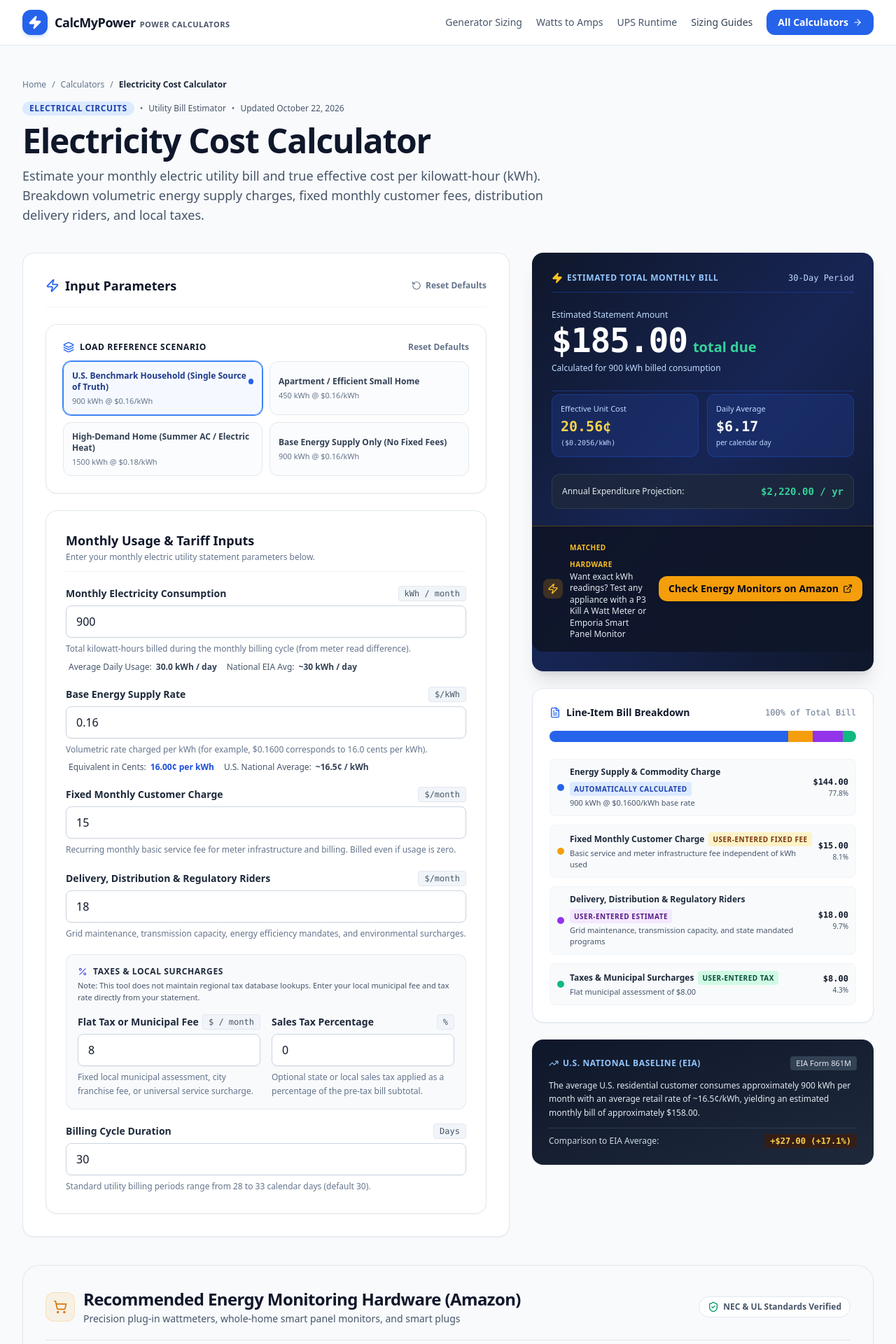
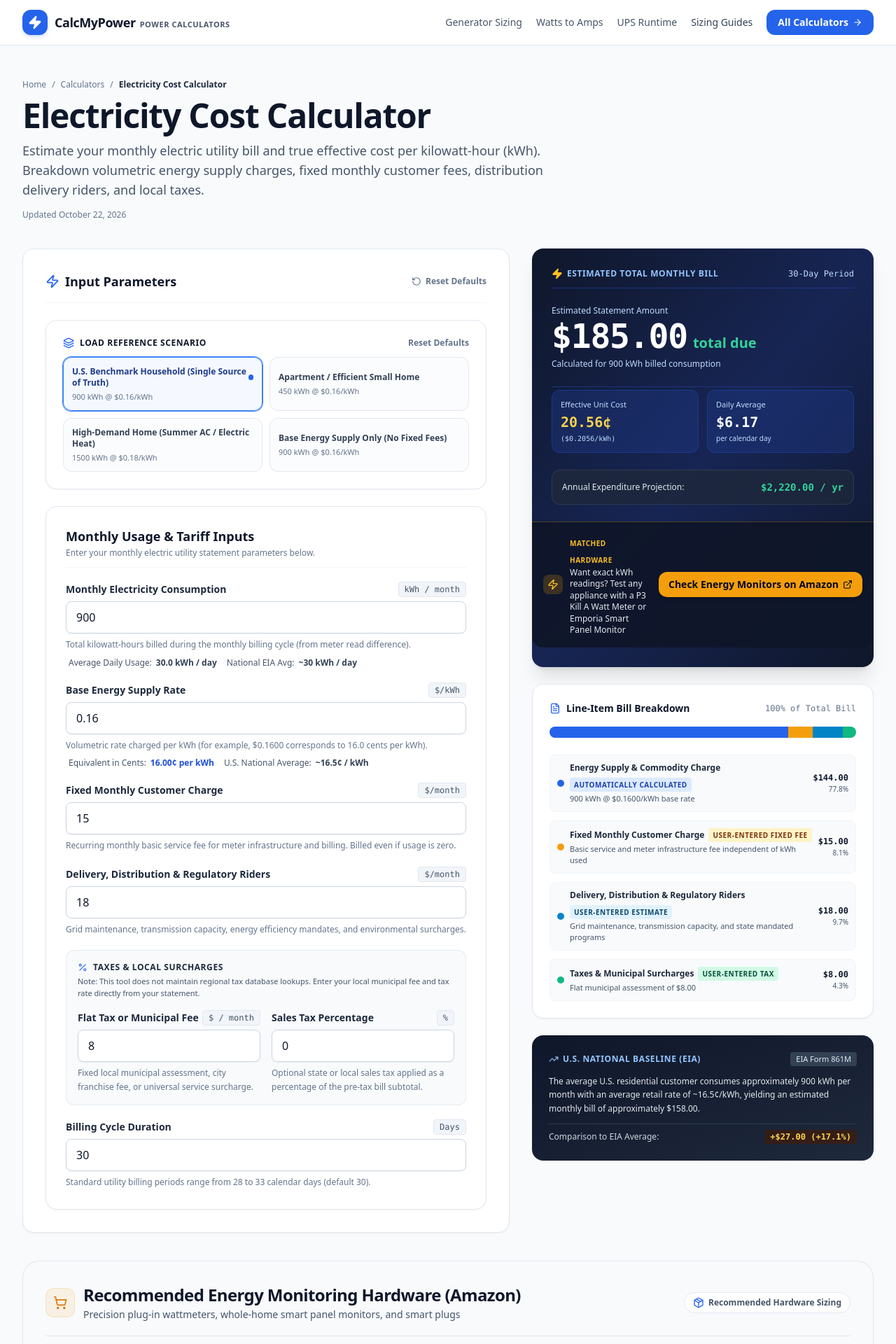
Before and after one commit to calcmypowerharis-app/kr, a Next.js app: page /electricity-cost-calculator in a window 1280 px wide. Shown: the top 1920 px of the page at 70% size. Built offline with nearby package versions, Linux system fonts and the light colour scheme.

Commit message:
fix(ui): remediate priority 1 compliance badges, fake pulses, gradients, and mobile grids

```diff
--- a/src/app/not-found.tsx
+++ b/src/app/not-found.tsx
@@ -1,7 +1,6 @@
 import type { Metadata } from "next";
 import Link from "next/link";
 import {
-  Zap,
   Plug,
   BatteryCharging,
   Cpu,
@@ -24,11 +23,6 @@ export default function NotFound() {
   return (
     <div className="max-w-4xl mx-auto px-4 sm:px-6 lg:px-8 py-16 md:py-24 space-y-10">
       <div className="bg-white rounded-2xl border border-slate-200 p-8 md:p-10 shadow-sm space-y-6">
-        <div className="inline-flex items-center gap-2 px-3 py-1 rounded-full bg-amber-50 border border-amber-200 text-amber-800 text-xs font-semibold uppercase tracking-wider">
-          <Zap className="w-3.5 h-3.5 text-amber-600" />
-          <span>404 Page Not Found</span>
-        </div>
-
         <div className="space-y-2">
           <h1 className="text-3xl sm:text-4xl font-black text-slate-900 tracking-tight">
             We couldn&apos;t find that calculator or guide.
--- a/src/components/calculators/CalculatorShell.tsx
+++ b/src/components/calculators/CalculatorShell.tsx
@@ -54,20 +54,6 @@ export const CalculatorShell: React.FC<CalculatorShellProps> = ({
           <span className="text-slate-800 font-semibold truncate">{title}</span>
         </nav>
 
-        <div className="flex flex-wrap items-center gap-2 text-xs pt-1">
-          <span className="px-2.5 py-0.5 rounded-full bg-blue-100 text-blue-800 font-semibold uppercase tracking-wider">
-            {category}
-          </span>
-          <span className="text-slate-500">•</span>
-          <span className="text-slate-600 font-medium">{badge}</span>
-          {displayDate && (
-            <>
-              <span className="text-slate-500">•</span>
-              <span className="text-slate-600">Updated {displayDate}</span>
-            </>
-          )}
-        </div>
-
         <h1 className="text-3xl md:text-4xl lg:text-5xl font-black tracking-tight text-slate-900 leading-tight">
           {title}
         </h1>
@@ -75,6 +61,10 @@ export const CalculatorShell: React.FC<CalculatorShellProps> = ({
         <p className="text-base md:text-lg text-slate-600 max-w-3xl leading-relaxed">
           {description}
         </p>
+
+        {displayDate && (
+          <p className="text-xs text-slate-500 pt-0.5">Updated {displayDate}</p>
+        )}
       </header>
 
       {/* Main Interactive Calculation Grid */}
--- a/src/components/calculators/ElectricityCostCalculator.tsx
+++ b/src/components/calculators/ElectricityCostCalculator.tsx
@@ -217,7 +217,7 @@ export const ElectricityCostCalculator: React.FC = () => {
         <div className="p-4 bg-slate-50 rounded-xl border border-slate-200/80 space-y-4">
           <div className="space-y-1">
             <div className="flex items-center gap-2 text-xs font-semibold text-slate-800 uppercase tracking-wider">
-              <Percent className="w-3.5 h-3.5 text-indigo-600" />
+              <Percent className="w-3.5 h-3.5 text-blue-600" />
               <span>Taxes &amp; Local Surcharges</span>
             </div>
             <p className="text-[11px] text-slate-600">
@@ -379,7 +379,7 @@ export const ElectricityCostCalculator: React.FC = () => {
           />
           <div
             style={{ width: `${results.lineItems[2].percentOfTotal}%` }}
-            className="bg-purple-600 h-full"
+            className="bg-sky-600 h-full"
             title={`Delivery & Riders: ${results.lineItems[2].percentOfTotal}%`}
           />
           <div
@@ -398,7 +398,7 @@ export const ElectricityCostCalculator: React.FC = () => {
                 : idx === 1
                 ? "bg-amber-500"
                 : idx === 2
-                ? "bg-purple-600"
+                ? "bg-sky-600"
                 : "bg-emerald-500";
             const badge =
               idx === 0
@@ -406,7 +406,7 @@ export const ElectricityCostCalculator: React.FC = () => {
                 : idx === 1
                 ? { label: "User-Entered Fixed Fee", bg: "bg-amber-100 text-amber-900" }
                 : idx === 2
-                ? { label: "User-Entered Estimate", bg: "bg-purple-100 text-purple-900" }
+                ? { label: "User-Entered Estimate", bg: "bg-sky-100 text-sky-900" }
                 : { label: "User-Entered Tax", bg: "bg-emerald-100 text-emerald-900" };
             return (
               <div
@@ -504,7 +504,7 @@ export const ElectricityCostCalculator: React.FC = () => {
 
       {/* Strategic Tool Handoff & Guide Banners */}
       <div className="grid grid-cols-1 md:grid-cols-2 gap-4">
-        <div className="bg-gradient-to-r from-blue-50 to-indigo-50 rounded-2xl border border-blue-200/80 p-5 md:p-6 flex flex-col justify-between space-y-4">
+        <div className="bg-gradient-to-r from-blue-50 to-slate-50 rounded-2xl border border-blue-200/80 p-5 md:p-6 flex flex-col justify-between space-y-4">
           <div className="space-y-1.5">
             <div className="inline-flex items-center gap-1.5 px-2.5 py-0.5 rounded-full bg-blue-100 text-blue-800 text-xs font-semibold">
               <Zap className="w-3.5 h-3.5" />
@@ -528,14 +528,14 @@ export const ElectricityCostCalculator: React.FC = () => {
           </div>
         </div>
 
-        <div className="bg-gradient-to-r from-slate-50 to-purple-50 rounded-2xl border border-purple-200/80 p-5 md:p-6 flex flex-col justify-between space-y-4">
+        <div className="bg-slate-50/80 rounded-2xl border border-slate-200 p-5 md:p-6 flex flex-col justify-between space-y-4">
           <div className="space-y-1.5">
-            <div className="inline-flex items-center gap-1.5 px-2.5 py-0.5 rounded-full bg-purple-100 text-purple-800 text-xs font-semibold">
+            <div className="inline-flex items-center gap-1.5 px-2.5 py-0.5 rounded-full bg-slate-200/80 text-slate-800 text-xs font-semibold">
               <FileText className="w-3.5 h-3.5" />
-              Comprehensive Sizing Guide
+              Utility Bill &amp; Tariff Guide
             </div>
             <h3 className="text-base font-bold text-slate-900">
-              How to Calculate Your Electricity Bill (Full Guide)
+              How to Calculate Your Electricity Bill
             </h3>
             <p className="text-xs text-slate-600 leading-relaxed">
               Learn how electric utilities calculate statements from meter reads, unpack supply vs delivery tariffs, and discover why your true effective $/kWh is higher than quoted rates.
@@ -544,7 +544,7 @@ export const ElectricityCostCalculator: React.FC = () => {
           <div>
             <Link
               href="/electricity-use-calculator"
-              className="inline-flex items-center gap-2 px-4 py-2.5 rounded-xl bg-purple-600 hover:bg-purple-700 text-white font-semibold text-xs shadow-sm transition"
+              className="inline-flex items-center gap-2 px-4 py-2.5 rounded-xl bg-slate-900 hover:bg-slate-800 text-white font-semibold text-xs shadow-sm transition"
             >
               <span>Calculate Appliance Usage</span>
               <ArrowRight className="w-3.5 h-3.5" />
--- a/src/components/calculators/InverterSizeCalculator.tsx
+++ b/src/components/calculators/InverterSizeCalculator.tsx
@@ -327,7 +327,7 @@ export const InverterSizeCalculator: React.FC = () => {
                   key={v}
                   type="button"
                   onClick={() => setSystemVoltage(v)}
-                  className={`py-3 px-4 rounded-xl font-bold text-sm border transition flex flex-col items-center justify-center gap-1 ${
+                  className={`py-2.5 px-2 sm:px-4 rounded-xl font-bold text-sm border transition flex flex-col items-center justify-center gap-1 ${
                     systemVoltage === v
                       ? "bg-blue-600 text-white border-blue-600 shadow-sm"
                       : "bg-slate-50 text-slate-700 border-slate-200 hover:bg-slate-100"
@@ -336,11 +336,11 @@ export const InverterSizeCalculator: React.FC = () => {
                 >
                   <span className="text-base">{v}V DC</span>
                   <span
-                    className={`text-[11px] font-medium ${
+                    className={`text-[11px] font-medium text-center ${
                       systemVoltage === v ? "text-white" : "text-slate-600"
                     }`}
                   >
-                    {v === 12 ? "Mobile / RV" : v === 24 ? "Cabin / Solar" : "Home / High Load"}
+                    {v === 12 ? "Mobile / RV" : v === 24 ? "Cabin / Solar" : "Whole Home"}
                   </span>
                 </button>
               ))}
--- a/src/components/calculators/SolarBatteryCalculator.tsx
+++ b/src/components/calculators/SolarBatteryCalculator.tsx
@@ -409,7 +409,7 @@ export const SolarBatteryCalculator: React.FC = () => {
               <Calendar className="w-4 h-4 text-blue-600" />
               <span>Days of Autonomy (Reserve Days)</span>
             </label>
-            <div className="grid grid-cols-3 sm:grid-cols-5 gap-2">
+            <div className="grid grid-cols-2 sm:grid-cols-5 gap-2">
               {[
                 { value: "0.5", label: "0.5 Day", sub: "Grid backup" },
                 { value: "1.0", label: "1.0 Day", sub: "Standard" },
@@ -422,6 +422,8 @@ export const SolarBatteryCalculator: React.FC = () => {
                   type="button"
                   onClick={() => setAutonomyType(opt.value)}
                   className={`p-2.5 rounded-xl border text-center transition ${
+                    opt.value === "custom" ? "col-span-2 sm:col-span-1" : ""
+                  } ${
                     autonomyType === opt.value
                       ? "bg-blue-50 border-blue-500 ring-2 ring-blue-500/20 text-blue-950 font-bold"
                       : "bg-white border-slate-200 hover:border-slate-300 text-slate-700"
--- a/src/components/calculators/SolarSystemSizeCalculator.tsx
+++ b/src/components/calculators/SolarSystemSizeCalculator.tsx
@@ -300,7 +300,7 @@ export const SolarSystemSizeCalculator: React.FC = () => {
               </span>
             </div>
 
-            <div className="grid grid-cols-4 gap-2">
+            <div className="grid grid-cols-2 sm:grid-cols-4 gap-2">
               {[50, 75, 100, 120].map((pct) => (
                 <button
                   key={pct}
--- a/src/components/monetization/RecommendedHardwareBox.tsx
+++ b/src/components/monetization/RecommendedHardwareBox.tsx
@@ -1,7 +1,7 @@
 "use client";
 
 import React, { useState, useEffect } from "react";
-import { ExternalLink, ShieldCheck, ShoppingCart, Check, Star } from "lucide-react";
+import { ExternalLink, Package, ShoppingCart, Check, Star } from "lucide-react";
 import { getAmazonSearchUrl, AMAZON_LINK_REL } from "@/config/affiliate";
 import {
   getHardwareClusterForSlug,
@@ -56,8 +56,8 @@ export const RecommendedHardwareBox: React.FC<RecommendedHardwareBoxProps> = ({
           </div>
         </div>
         <div className="inline-flex items-center gap-1.5 text-xs font-semibold text-slate-600 bg-white px-3 py-1.5 rounded-full border border-slate-200 shadow-xs self-start sm:self-auto">
-          <ShieldCheck className="w-4 h-4 text-emerald-600" />
-          <span>NEC &amp; UL Standards Verified</span>
+          <Package className="w-4 h-4 text-blue-600" />
+          <span>Recommended Hardware Sizing</span>
         </div>
       </div>
 
```
Also changed, not shown: src/app/page.tsx (+3 -12 lines), src/components/calculators/GeneratorSizeCalculator.tsx (+6 -6 lines).
